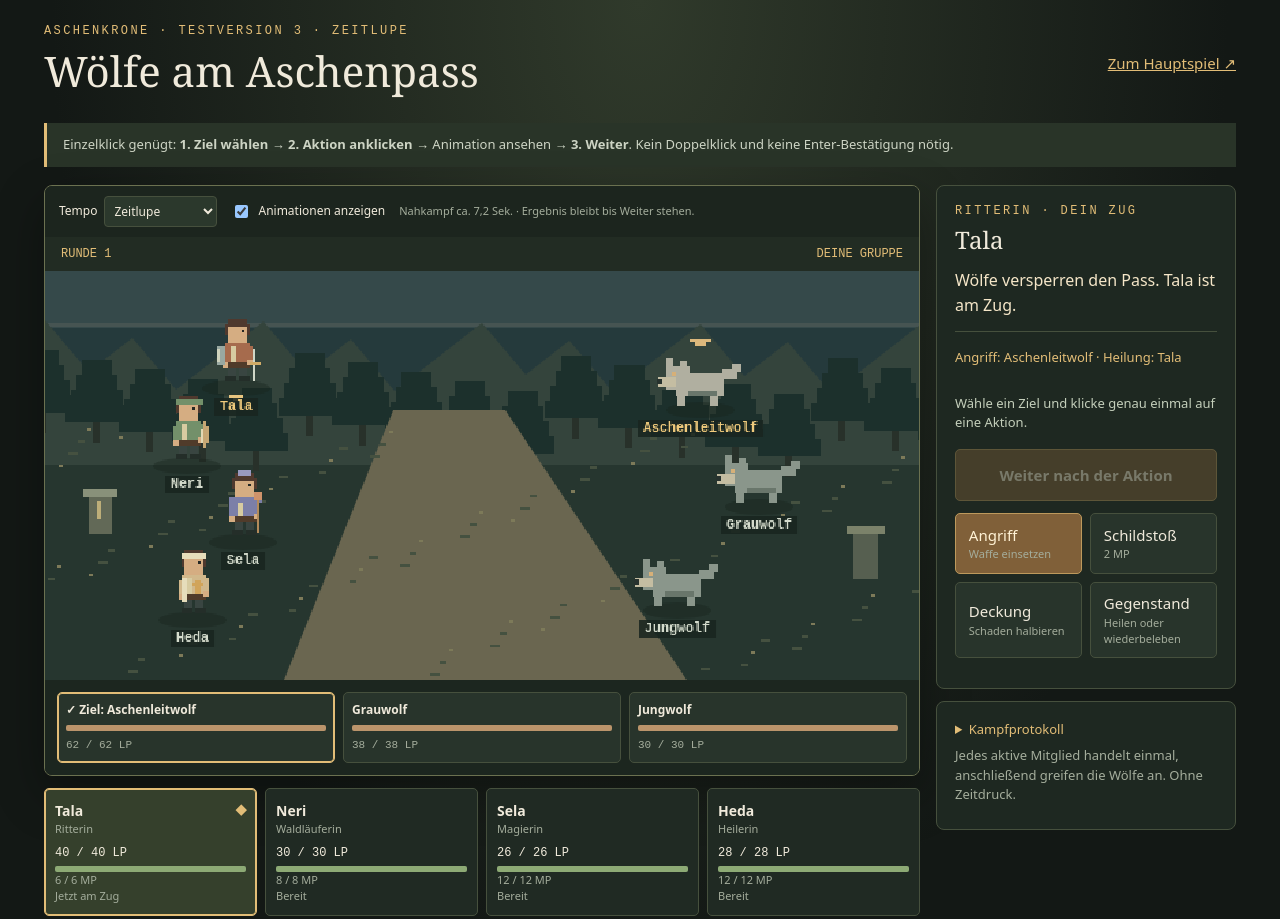
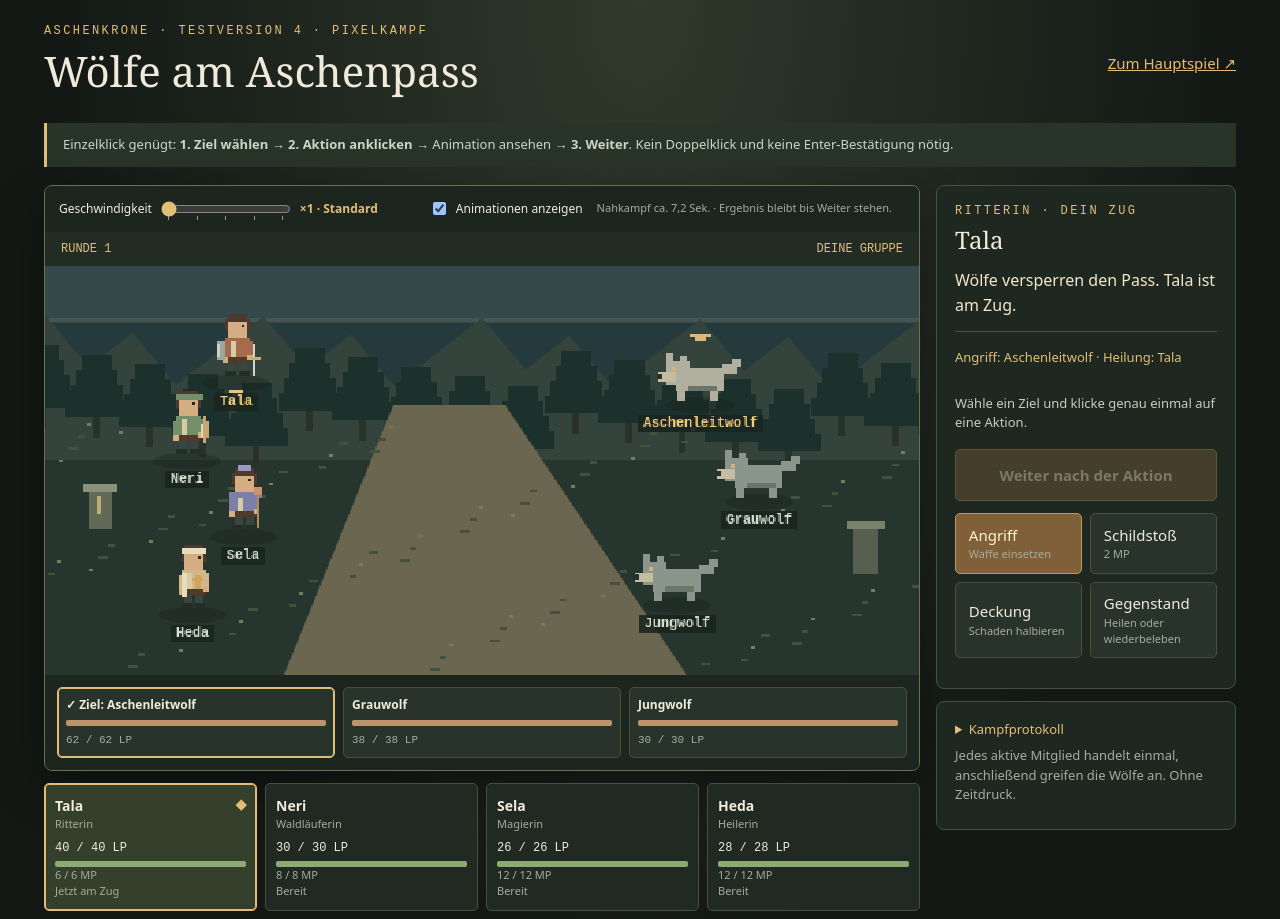
Before and after one commit to derBalthasar/aschenkrone, a plain HTML site: page spiel/pixelkampf/index.html in a window 1280 px wide. Shown: the top 919 px of the page. Drawn offline with Linux system fonts and the light colour scheme.

Commit message:
Pixelkampf mit Geschwindigkeitsregler von Standard bis fünffach versehen

```diff
--- a/spiel/pixelkampf/index.html
+++ b/spiel/pixelkampf/index.html
@@ -3,7 +3,7 @@
   <head>
     <meta charset="utf-8" />
     <meta name="viewport" content="width=device-width,initial-scale=1" />
-    <title>Aschenkrone · Pixelkampf V3 · Zeitlupe</title>
+    <title>Aschenkrone · Pixelkampf V4 · Geschwindigkeitsregler</title>
     <style>
       :root {
         color-scheme: dark;
@@ -478,13 +478,22 @@
       .enemy[data-defeated="true"] {
         opacity: 0.45;
       }
+      #speed {
+        width: 130px;
+        accent-color: var(--gold);
+      }
+      #speed-value {
+        min-width: 115px;
+        color: var(--gold);
+        font-weight: bold;
+      }
     </style>
   </head>
   <body>
     <main>
       <header>
         <div>
-          <p class="eyebrow">Aschenkrone · Testversion 3 · Zeitlupe</p>
+          <p class="eyebrow">Aschenkrone · Testversion 4 · Pixelkampf</p>
           <h1>Wölfe am Aschenpass</h1>
         </div>
         <a href="../../index.html">Zum Hauptspiel ↗</a>
@@ -501,12 +510,27 @@
           <div class="arena">
             <div class="playback">
               <label
-                >Tempo
-                <select id="speed">
-                  <option value="4">Langsam</option>
-                  <option value="8" selected>Zeitlupe</option>
-                  <option value="12">Extra langsam</option>
-                </select></label
+                >Geschwindigkeit
+                <input
+                  id="speed"
+                  type="range"
+                  min="1"
+                  max="5"
+                  step="1"
+                  value="1"
+                  list="speed-steps"
+                  aria-label="Kampfgeschwindigkeit"
+                />
+                <output id="speed-value" for="speed" aria-live="polite"
+                  >×1 · Standard</output
+                >
+                <datalist id="speed-steps">
+                  <option value="1" label="×1"></option>
+                  <option value="2" label="×2"></option>
+                  <option value="3" label="×3"></option>
+                  <option value="4" label="×4"></option>
+                  <option value="5" label="×5"></option>
+                </datalist> </label
               ><label
                 ><input id="motion" type="checkbox" checked /> Animationen
                 anzeigen</label
@@ -598,6 +622,7 @@
         const $ = (id) => document.getElementById(id),
           canvas = $("stage"),
           ctx = canvas.getContext("2d");
+        const timingScale = () => 8 / Number($("speed").value);
         let party,
           enemies,
           round,
@@ -969,7 +994,7 @@
           r(12, 11, 2, 7, h.color);
           const stride =
             pose && $("motion").checked
-              ? Math.floor(drawingTime / (130 * Number($("speed").value))) % 2
+              ? Math.floor(drawingTime / (130 * timingScale())) % 2
               : 0;
           r(5, 18, 3, 5 + stride, "#394541");
           r(9, 18, 3, 6 - stride, "#394541");
@@ -1046,10 +1071,7 @@
             }
             if (effect?.side === "ally" && effect.index === i) {
               x += effect.move || 0;
-              if (
-                effect.flash &&
-                Math.floor(t / (110 * Number($("speed").value))) % 2
-              )
+              if (effect.flash && Math.floor(t / (110 * timingScale())) % 2)
                 ctx.globalAlpha = 0.3;
             }
             if (i === actor && !busy && !over && h.hp) {
@@ -1069,10 +1091,7 @@
             let { x, y } = foePlaces[i];
             if (effect?.side === "enemy" && effect.index === i) {
               x += effect.move || 0;
-              if (
-                effect.flash &&
-                Math.floor(t / (110 * Number($("speed").value))) % 2
-              )
+              if (effect.flash && Math.floor(t / (110 * timingScale())) % 2)
                 ctx.globalAlpha = 0.25;
             }
             wolf(e, x, y, i);
@@ -1118,10 +1137,7 @@
         }
         const pause = (ms) =>
           new Promise((resolve) =>
-            setTimeout(
-              resolve,
-              $("motion").checked ? ms * Number($("speed").value) : 0,
-            ),
+            setTimeout(resolve, $("motion").checked ? ms * timingScale() : 0),
           );
         function animate(ms, frame) {
           return new Promise((resolve) => {
@@ -1129,7 +1145,7 @@
             function step(t) {
               const n = !$("motion").checked
                 ? 1
-                : Math.min(1, (t - start) / (ms * Number($("speed").value)));
+                : Math.min(1, (t - start) / (ms * timingScale()));
               frame(n);
               draw(t);
               if (n < 1) requestAnimationFrame(step);
@@ -1367,14 +1383,25 @@
         // Der Animationstest startet auf ausdrücklichen Wunsch mit sichtbaren Bewegungen.
         $("motion").checked = true;
         function motionHelp() {
+          const multiplier = Number($("speed").value);
+          $("speed-value").textContent =
+            "×" +
+            multiplier +
+            (multiplier === 1 ? " · Standard" : " · schneller");
+          $("speed").setAttribute(
+            "aria-valuetext",
+            multiplier === 1
+              ? "Standardgeschwindigkeit"
+              : multiplier + "-fache Geschwindigkeit",
+          );
           $("motion-help").textContent = $("motion").checked
             ? "Nahkampf ca. " +
-              (Number($("speed").value) * 0.9).toFixed(1).replace(".", ",") +
+              (timingScale() * 0.9).toFixed(1).replace(".", ",") +
               " Sek. · Ergebnis bleibt bis Weiter stehen."
             : "Animationen aus. Aktiviere das Häkchen, um Bewegungen zu sehen.";
         }
         $("motion").addEventListener("change", motionHelp);
-        $("speed").addEventListener("change", motionHelp);
+        $("speed").addEventListener("input", motionHelp);
         motionHelp();
         ["attack", "skill", "guard", "potion", "revive"].forEach((id) =>
           $(id).addEventListener("click", (event) => {
```
Also changed, not shown: 1 other file.
